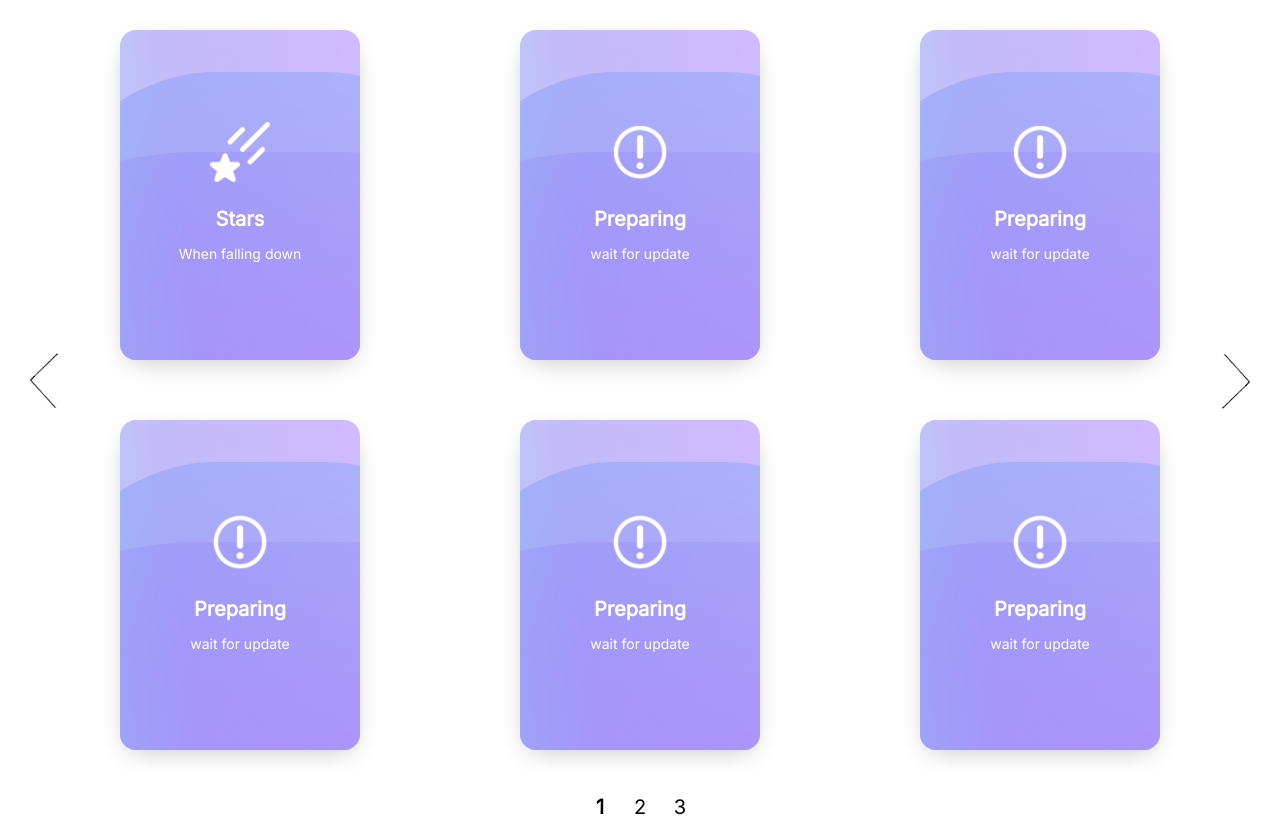
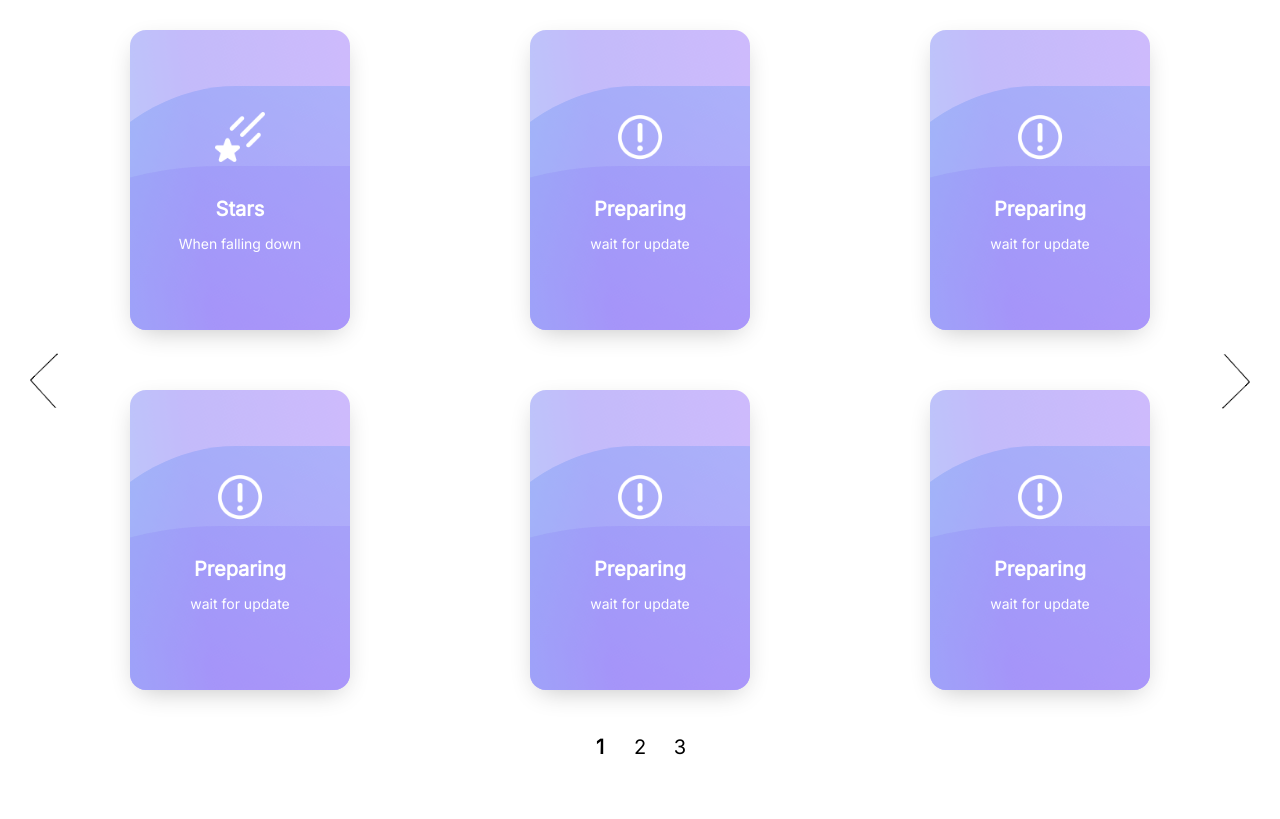
Before and after one commit to BadangGit/PPT-Project, a Vue app in the folder normal/: page / in a window 1280 px wide. Built offline with nearby package versions, Linux system fonts and the light colour scheme.

Commit message:
change card design
smaller

```diff
--- a/normal/src/components/cards/itemCard.vue
+++ b/normal/src/components/cards/itemCard.vue
@@ -67,8 +67,8 @@ let icons = require(`../../assets/${props.simulCategory.name}.png`);
   background: transparent;
   box-shadow: 0px 8px 28px -9px rgba(0, 0, 0, 0.45);
   position: relative;
-  width: 240px;
-  height: 330px;
+  width: 220px;
+  height: 300px;
   border-radius: 16px;
   overflow: hidden;
   cursor: pointer;
@@ -87,9 +87,9 @@ let icons = require(`../../assets/${props.simulCategory.name}.png`);
 }
 
 .icon {
-  width: 3em;
-  margin-top: -1em;
-  padding-bottom: 1em;
+  width: 2.5em;
+  margin-top: -1.5em;
+  padding-bottom: 1.5em;
 }
 
 .infotop {
```
